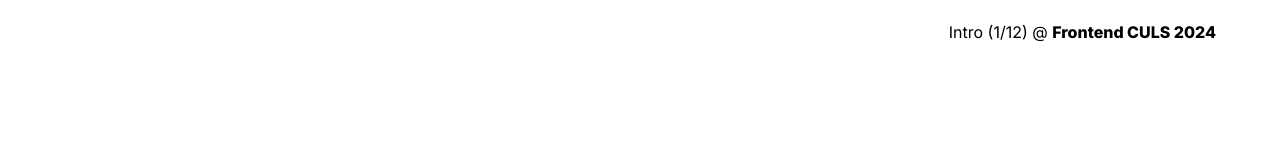
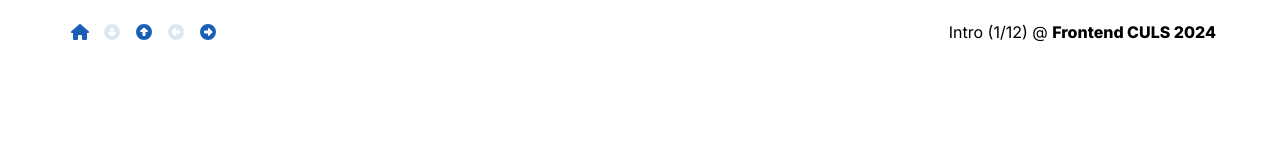
Before and after one commit to D-MW/presentation-2024, a plain HTML site: page index.html in a window 1280 px wide. Shown: the top 160 px of the page. Drawn offline with nearby package versions, Linux system fonts and the light colour scheme.

Commit message:
Update style.css

```diff
--- a/style.css
+++ b/style.css
@@ -76,20 +76,20 @@ body.show {
 }
 
 .restart {
-  background-image: url(/icons/home.svg);
+  background-image: url(home.svg);
 }
 .next {
-  background-image: url(/icons/nextSlide.svg);
+  background-image: url(nextSlide.svg);
 }
 
 .previous {
-  background-image: url(/icons/previousSlide.svg);
+  background-image: url(previousSlide.svg);
 }
 
 .nnext {
-  background-image: url(/icons/nextChapter.svg);
+  background-image: url(nextChapter.svg);
 }
 
 .pprevious {
-  background-image: url(/icons/previousChapter.svg);
+  background-image: url(previousChapter.svg);
 }
```
